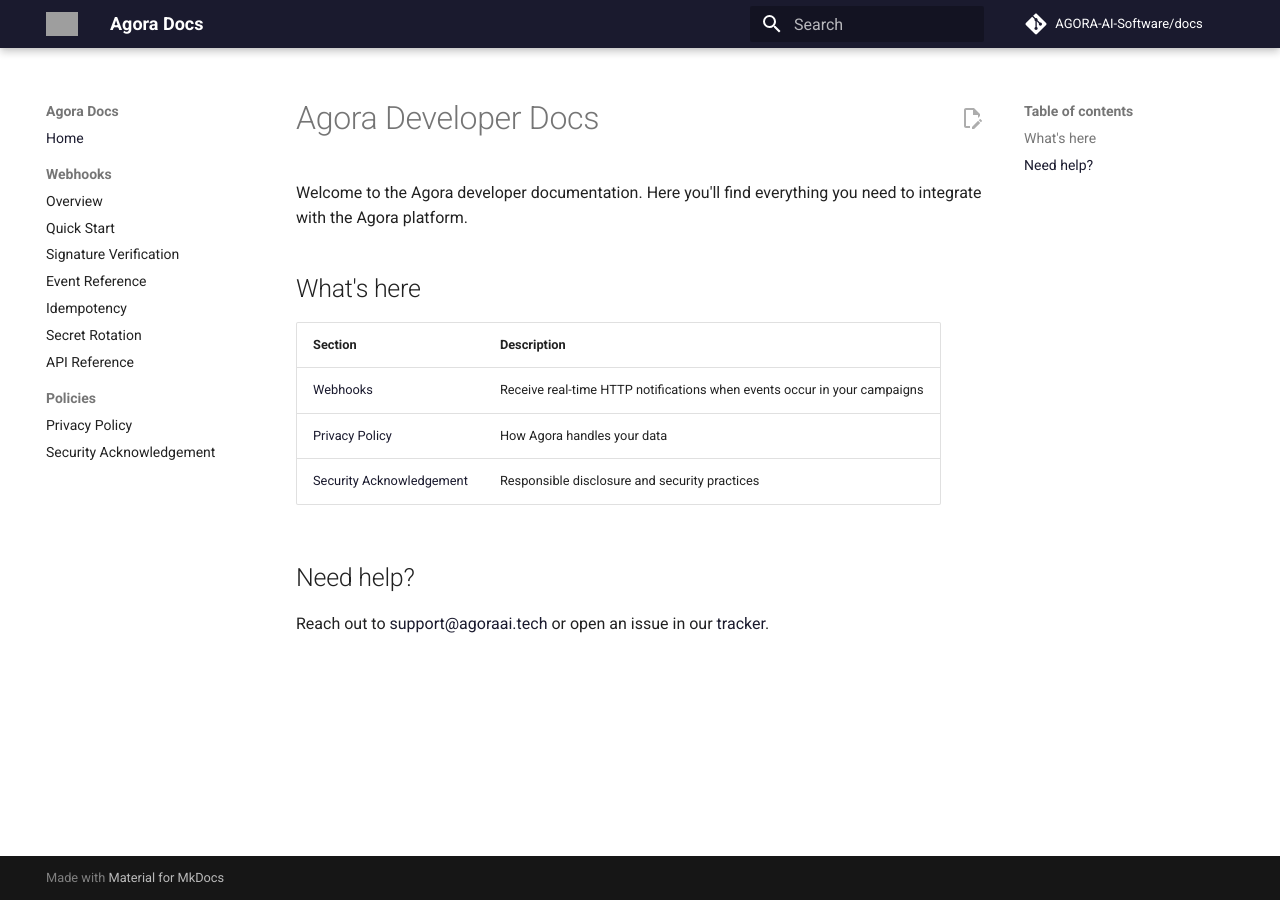
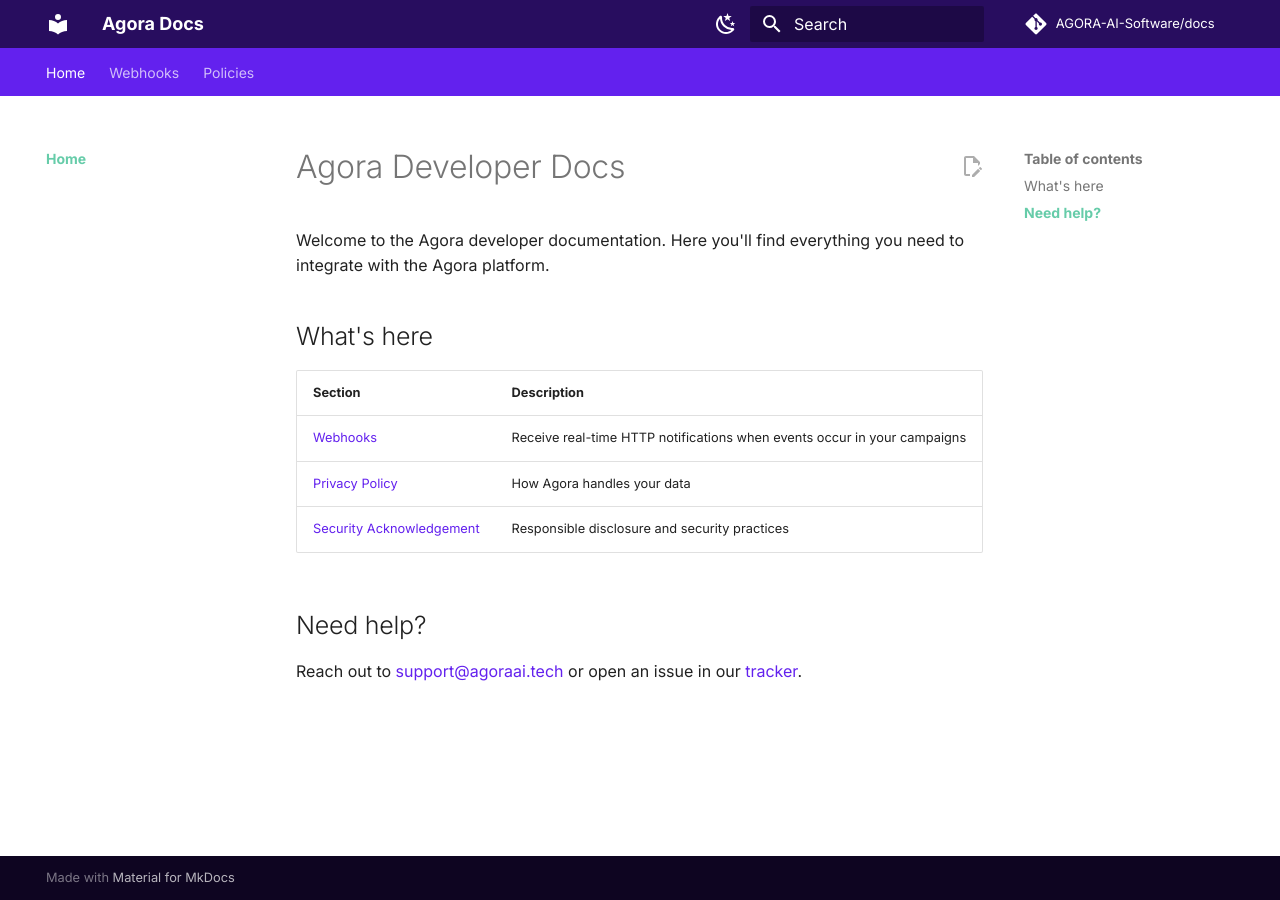
Before and after one commit to AGORA-AI-Software/docs, an MkDocs documentation site: the page built from docs/index.md, in a window 1280 px wide. Built offline with MkDocs 1.6.1 and Material for MkDocs 9.7.7, drawn with Linux system fonts in a browser that asks for light colours; comment, search, counter and statistics services are not loaded; grey boxes are pictures that could not be loaded.

Commit message:
fix: build passing, Agora brand palette, and CNAME for custom domain
- Move policies/ into docs/ so MkDocs can find them (was causing 4 warnings
  that aborted the strict build)
- Remove missing logo/favicon refs from mkdocs.yml
- Drop --strict so warnings don't block deploys
- Add docs/CNAME with docs.agoraai.tech so GitHub Pages binds the domain
- Apply Agora brand tokens (agora-tokens.ts) to Material theme:
    Light: primary #6321EE, accent #66CCA9, header #280D5F
    Dark:  primary #804CF1, accent #7FFFD3, bg #110822, code #1a1030
- Inter + Fira Code fonts matching the app
- Light/dark toggle in header

Co-Authored-By: leema-bot <266857362+leema-bot@users.noreply.github.com>

```diff
--- a/docs/stylesheets/extra.css
+++ b/docs/stylesheets/extra.css
@@ -1,6 +1,75 @@
+/* Agora brand tokens */
 :root {
-  --md-primary-fg-color: #1a1a2e;
-  --md-primary-fg-color--light: #16213e;
-  --md-primary-fg-color--dark: #0f3460;
-  --md-accent-fg-color: #6c63ff;
+  --agora-purple-900: #140730;
+  --agora-purple-800: #280D5F;
+  --agora-purple-600: #4F1ABE;
+  --agora-purple-500: #6321EE;
+  --agora-purple-400: #804CF1;
+  --agora-purple-300: #9D76F5;
+  --agora-mint-500:   #7FFFD3;
+  --agora-mint-600:   #66CCA9;
+  --agora-neutral-900: #070506;
+  --agora-surface-500: #E8EAF2;
 }
+
+/* ── Light scheme ─────────────────────────────────────────── */
+[data-md-color-scheme="default"] {
+  --md-primary-fg-color:        var(--agora-purple-500);
+  --md-primary-fg-color--light: var(--agora-purple-400);
+  --md-primary-fg-color--dark:  var(--agora-purple-800);
+  --md-primary-bg-color:        #ffffff;
+  --md-primary-bg-color--light: #ffffff;
+
+  --md-accent-fg-color:         var(--agora-mint-600);
+  --md-accent-fg-color--transparent: rgba(127, 255, 211, 0.1);
+
+  --md-typeset-a-color:         var(--agora-purple-500);
+}
+
+/* ── Dark scheme ──────────────────────────────────────────── */
+[data-md-color-scheme="slate"] {
+  --md-primary-fg-color:        var(--agora-purple-400);
+  --md-primary-fg-color--light: var(--agora-purple-300);
+  --md-primary-fg-color--dark:  var(--agora-purple-900);
+  --md-primary-bg-color:        #ffffff;
+  --md-primary-bg-color--light: #ffffff;
+
+  --md-accent-fg-color:         var(--agora-mint-500);
+  --md-accent-fg-color--transparent: rgba(127, 255, 211, 0.1);
+
+  --md-typeset-a-color:         var(--agora-purple-300);
+
+  /* Darken the page background toward brand dark */
+  --md-default-bg-color:        #110822;
+  --md-default-fg-color:        rgba(255, 255, 255, 0.87);
+  --md-default-fg-color--light: rgba(255, 255, 255, 0.54);
+  --md-default-fg-color--lighter: rgba(255, 255, 255, 0.32);
+
+  --md-code-bg-color:           #1a1030;
+  --md-code-fg-color:           #e8e0ff;
+}
+
+/* ── Code blocks: mint accents on purple bg ───────────────── */
+[data-md-color-scheme="slate"] .highlight {
+  background-color: #1a1030;
+}
+
+/* ── Nav header: solid brand purple ──────────────────────── */
+.md-header {
+  background-color: var(--agora-purple-900);
+}
+
+[data-md-color-scheme="default"] .md-header {
+  background-color: var(--agora-purple-800);
+}
+
+/* ── Sidebar active item: mint underline ─────────────────── */
+.md-nav__link--active {
+  color: var(--md-accent-fg-color) !important;
+  font-weight: 600;
+}
+
+/* ── Footer ──────────────────────────────────────────────── */
+.md-footer {
+  background-color: var(--agora-purple-900);
+}
--- a/mkdocs.yml
+++ b/mkdocs.yml
@@ -7,16 +7,27 @@ edit_uri: edit/main/
 
 theme:
   name: material
-  logo: assets/logo.png
-  favicon: assets/favicon.png
   palette:
     - scheme: default
       primary: custom
       accent: custom
+      toggle:
+        icon: material/weather-night
+        name: Switch to dark mode
+    - scheme: slate
+      primary: custom
+      accent: custom
+      toggle:
+        icon: material/weather-sunny
+        name: Switch to light mode
+  font:
+    text: Inter
+    code: Fira Code
   features:
     - navigation.instant
     - navigation.sections
     - navigation.top
+    - navigation.tabs
     - search.highlight
     - search.suggest
     - content.code.copy
```
Also changed, not shown: PUBLISHING.md (+1 -1 lines), docs/policies/privacy.md (added, +39 -0 lines), docs/policies/security.md (added, +48 -0 lines), 2 other files.
